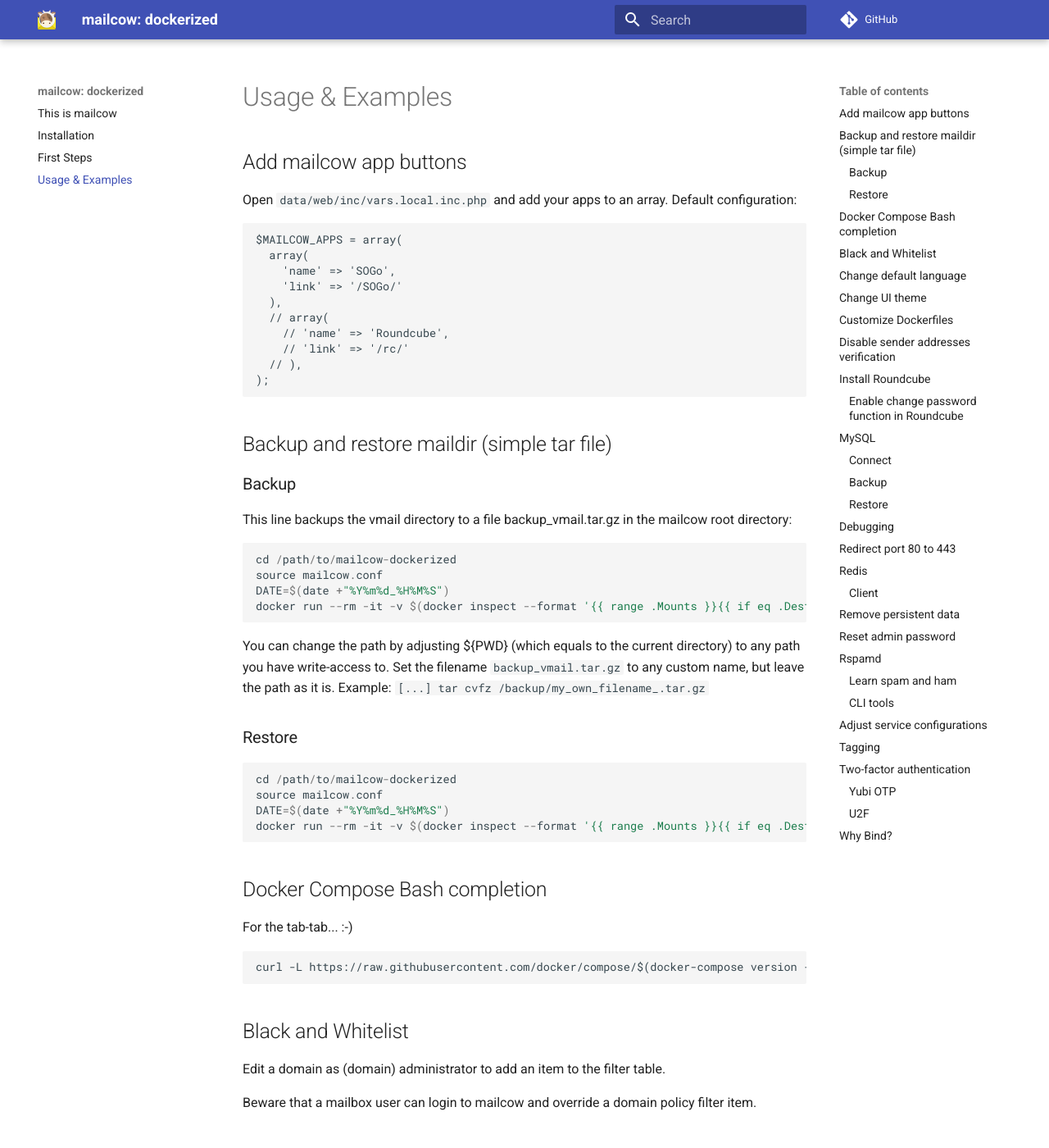
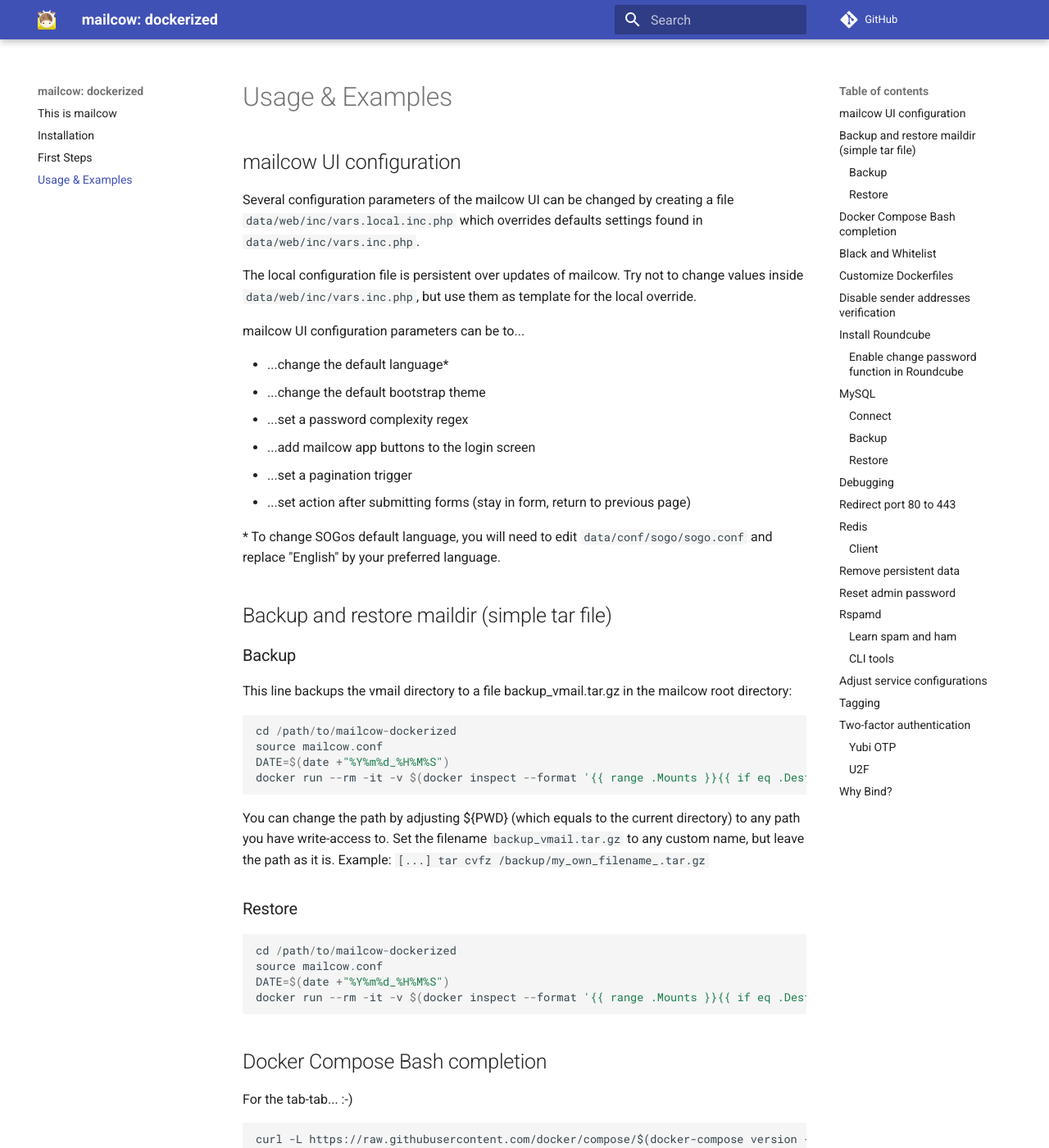
Before and after one commit to Imtiajrex/mailcow-dockerized, an MkDocs documentation site: the page built from docs/u_and_e.md, in a window 1280 px wide and 1400 px high. Shown: the whole window at 82% size. Built offline with MkDocs 1.6.1 and Material for MkDocs 9.7.7, drawn with Linux system fonts in a browser that asks for light colours; comment, search, counter and statistics services are not loaded; old or Windows-style settings are respelled for this version of MkDocs; some of the changed text lies outside the part shown.

Commit message:
Doc update

````diff
--- a/docs/u_and_e.md
+++ b/docs/u_and_e.md
@@ -1,20 +1,19 @@
-## Add mailcow app buttons
+## mailcow UI configuration
 
-Open `data/web/inc/vars.local.inc.php` and add your apps to an array. Default configuration:
+Several configuration parameters of the mailcow UI can be changed by creating a file `data/web/inc/vars.local.inc.php` which overrides defaults settings found in `data/web/inc/vars.inc.php`.
 
+The local configuration file is persistent over updates of mailcow. Try not to change values inside `data/web/inc/vars.inc.php`, but use them as template for the local override.
 
-```
-$MAILCOW_APPS = array(
-  array(
-    'name' => 'SOGo',
-    'link' => '/SOGo/'
-  ),
-  // array(
-    // 'name' => 'Roundcube',
-    // 'link' => '/rc/'
-  // ),
-);
-```
+mailcow UI configuration parameters can be to...
+
+- ...change the default language*
+- ...change the default bootstrap theme
+- ...set a password complexity regex
+- ...add mailcow app buttons to the login screen
+- ...set a pagination trigger
+- ...set action after submitting forms (stay in form, return to previous page)
+
+\* To change SOGos default language, you will need to edit `data/conf/sogo/sogo.conf` and replace "English" by your preferred language.
 
 ## Backup and restore maildir (simple tar file)
 
@@ -52,24 +51,6 @@
 
 Beware that a mailbox user can login to mailcow and override a domain policy filter item.
 
-## Change default language
-
-Change `data/conf/sogo/sogo.conf` and replace "English" by your preferred language.
-
-Create a file `data/web/inc/vars.local.inc.php` and add "DEFAULT_LANG" with either "en", "pt", "de" or "nl":
-```
-<?php
-$DEFAULT_LANG = "de";
-```
-## Change UI theme
-
-mailcow uses [Bootstrap](http://getbootstrap.com/), a HTML, CSS, and JS framework.
-
-Open or create the file `data/web/inc/vars.local.inc.php` and change `DEFAULT_THEME` to either cerulean, cosmo, custom, cyborg, darkly, flatly, journal, paper, readable, sandstone, simplex, slate, spacelab, superhero, united or yeti (see https://bootswatch.com/):
-```
-<?php
-$DEFAULT_THEME = "paper";
-```
 ## Customize Dockerfiles
 
 Make your changes in `data/Dockerfiles/$service` and build the image locally:
````
